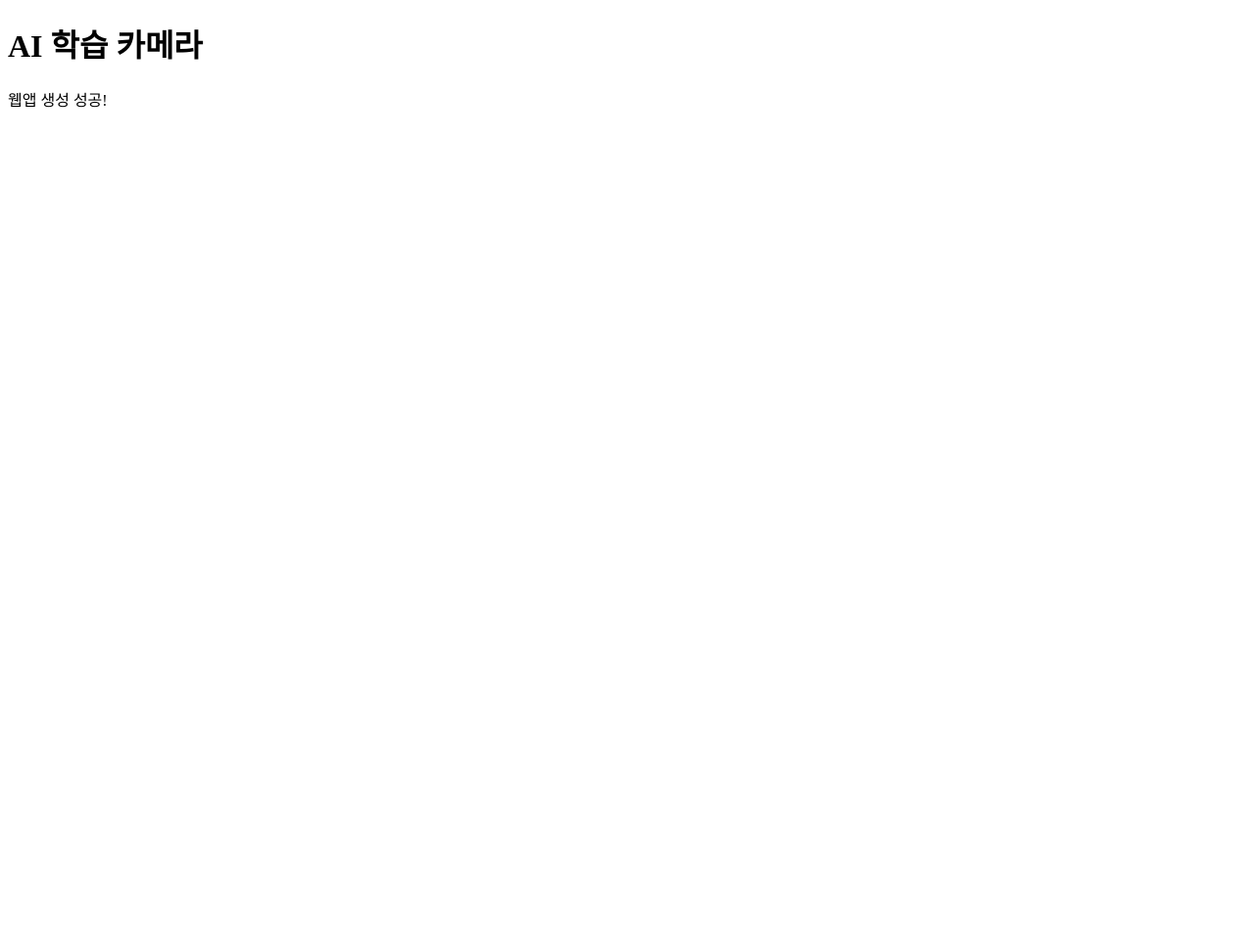
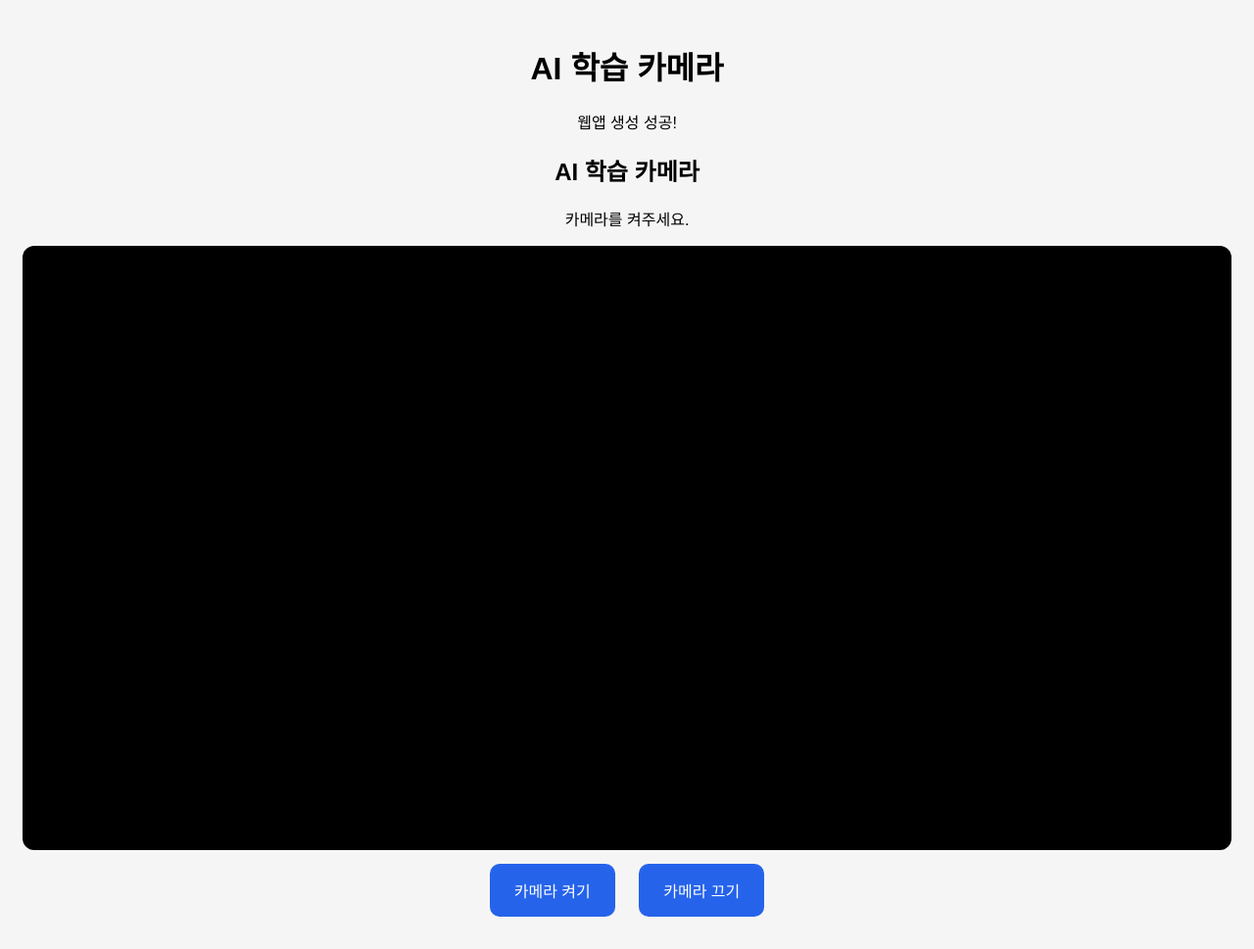
Before and after one commit to 9z989w8hhd-stack/-, a plain HTML site: page index.html in a window 1280 px wide. Shown: the whole page at 98% size. Before the commit the page ends 800 px from the top, so only its background shows below. Drawn offline with Linux system fonts and the light colour scheme.

Commit message:
Update index.html

```diff
--- a/index.html
+++ b/index.html
@@ -11,4 +11,82 @@
   <h1>AI 학습 카메라</h1>
   <p>웹앱 생성 성공!</p>
 </body>
+
+<!DOCTYPE html>
+<html lang="ko">
+<head>
+  <meta charset="UTF-8">
+  <meta name="viewport"
+        content="width=device-width, initial-scale=1">
+  <title>AI 학습 카메라</title>
+  <style>
+    body {
+      font-family: sans-serif;
+      text-align: center;
+      padding: 15px;
+      background: #f5f5f5;
+    }
+    video {
+      width: 100%;
+      border-radius: 12px;
+      background: black;
+    }
+    button {
+      padding: 15px 25px;
+      margin: 10px;
+      border: none;
+      border-radius: 10px;
+      background: #2563eb;
+      color: white;
+      font-size: 16px;
+    }
+  </style>
+</head>
+<body>
+  <h2>AI 학습 카메라</h2>
+  <p id="status">카메라를 켜주세요.</p>
+
+  <video id="camera" autoplay playsinline muted></video>
+
+  <button onclick="startCamera()">카메라 켜기</button>
+  <button onclick="stopCamera()">카메라 끄기</button>
+
+  <script>
+    let stream = null;
+
+    async function startCamera() {
+      try {
+        stopCamera();
+
+        stream = await navigator.mediaDevices.getUserMedia({
+          audio: false,
+          video: {
+            facingMode: "environment"
+          }
+        });
+
+        const video = document.getElementById("camera");
+        video.srcObject = stream;
+        await video.play();
+
+        document.getElementById("status").textContent =
+          "카메라 작동 중";
+
+      } catch (error) {
+        document.getElementById("status").textContent =
+          "카메라 오류: " + error.message;
+      }
+    }
+
+    function stopCamera() {
+      if (stream) {
+        stream.getTracks().forEach(track => track.stop());
+        stream = null;
+      }
+      document.getElementById("camera").srcObject = null;
+      document.getElementById("status").textContent =
+        "카메라 꺼짐";
+    }
+  </script>
+</body>
 </html>
```
